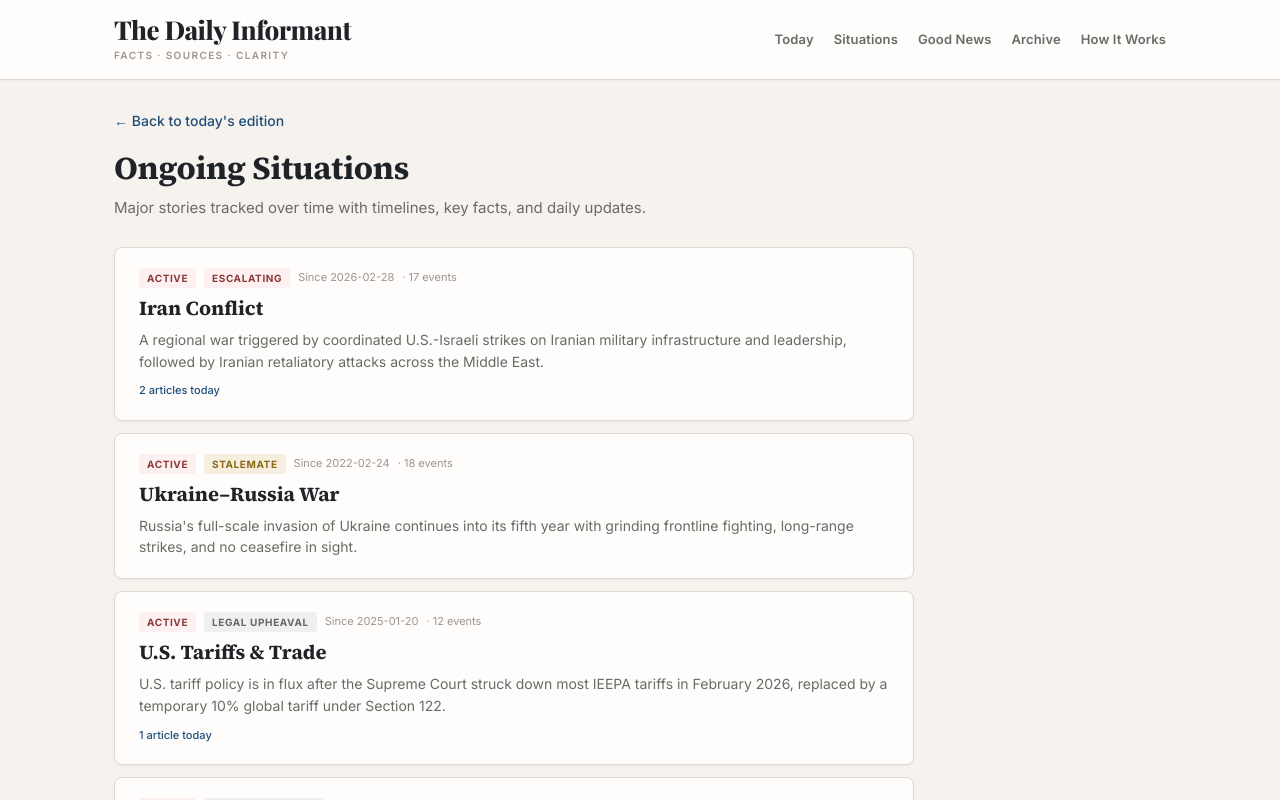
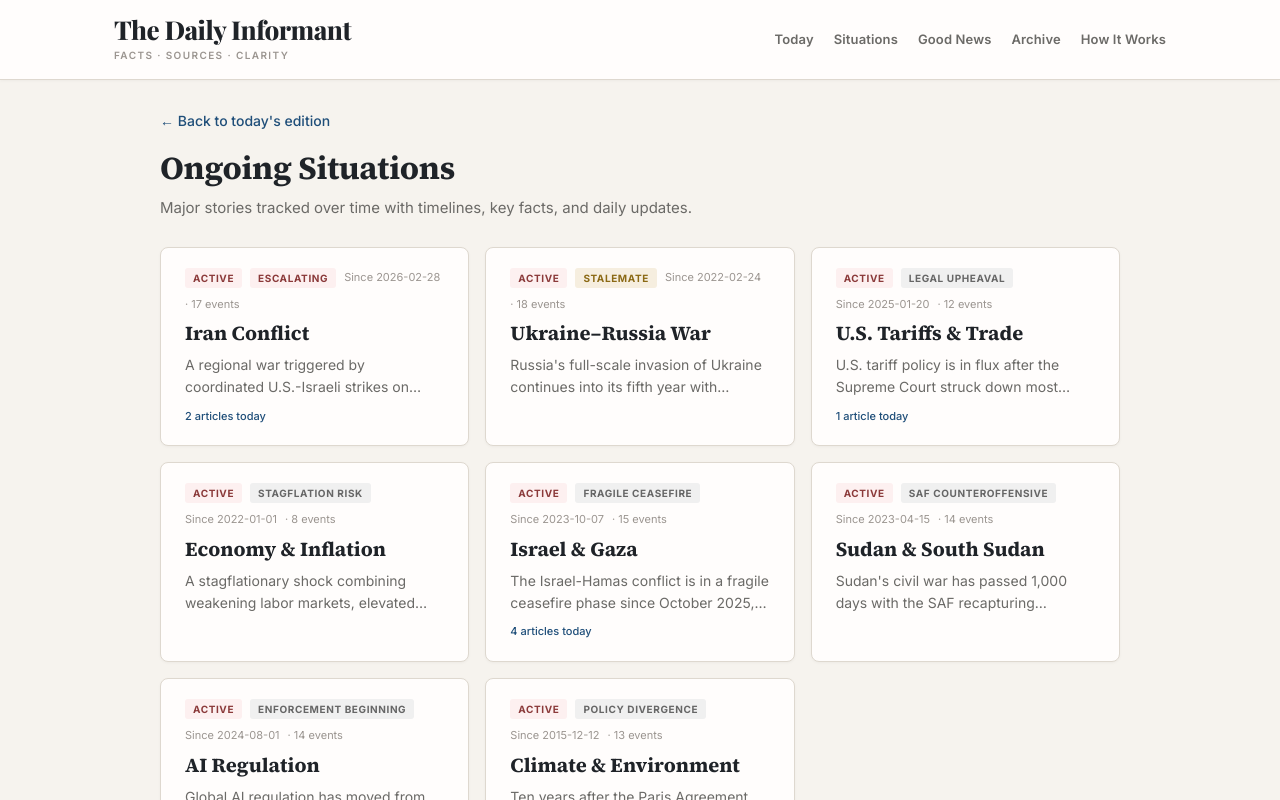
Before and after one commit to pickettdad/daily-informant, a Next.js app: page /topics in a window 1280 px wide. Shown: the top 800 px of the page. Built offline with nearby package versions, Linux system fonts and the light colour scheme.

Commit message:
Update page.tsx

```diff
--- a/app/topics/page.tsx
+++ b/app/topics/page.tsx
@@ -42,7 +42,7 @@ export default async function TopicsListPage() {
   const topics = topicsData.topics || [];
 
   return (
-    <div style={{ maxWidth: 800 }}>
+    <div style={{ maxWidth: 960, margin: "0 auto" }}>
       <div style={{ marginBottom: 28 }}>
         <p style={{ marginBottom: 16 }}>
           <Link href="/" style={{ fontSize: 14, color: s.accent, fontWeight: 500, textDecoration: "none" }}>
@@ -58,7 +58,7 @@ export default async function TopicsListPage() {
         </p>
       </div>
 
-      <div style={{ display: "grid", gap: 12 }}>
+      <div className="di-story-grid" style={{ display: "grid", gridTemplateColumns: "1fr 1fr 1fr", gap: 16 }}>
         {topics.map((topic: any) => {
           const pc = phaseColors[(topic.phase || "").toLowerCase()] || { bg: "#F0F0F0", text: "#666" };
           const hasUpdates = topic.what_changed_today?.length > 0;
```
